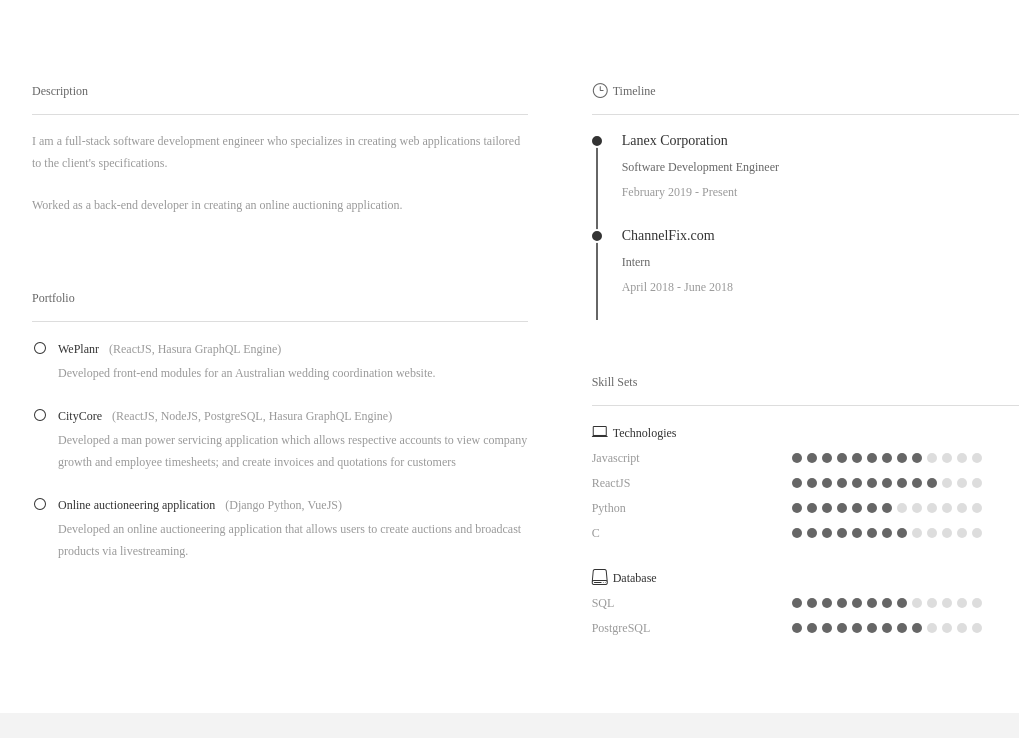
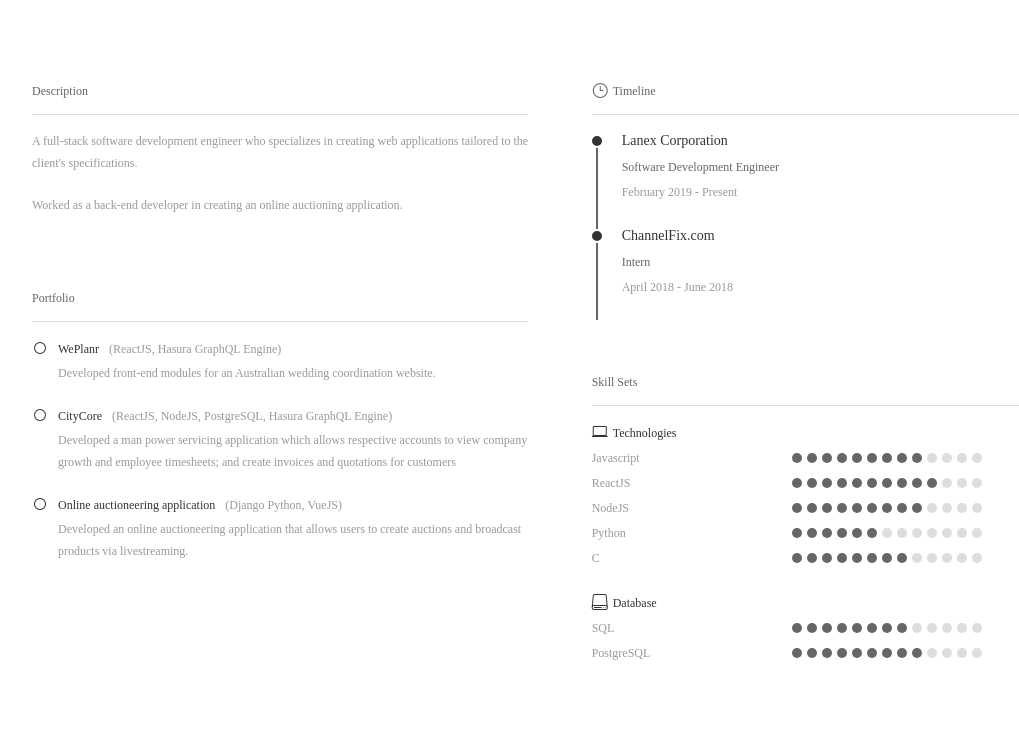
Before and after one commit to lanex-zairiel/lanex-zairiel.github.io, a plain HTML site: page index.html in a window 1280 px wide. Shown: the part 227-965 px from the top of the page, without its empty margins (80-1099 px from the left). Before the commit the page ends 940 px from the top, so only its background shows below. Drawn offline with Linux system fonts and the light colour scheme.

```diff
--- a/css/responsive.css
+++ b/css/responsive.css
@@ -13,8 +13,8 @@
 	.tip_avatar_con { background: url('../images/zai.jpg') no-repeat 20% center; background-size: 365px 480px;}
 	.tip_right { width: 45%; height: 460px; position: absolute; right: 0; top: 50%; margin: -230px 0 0; }
 	.info_content.over .desc { height: 0; margin: 0; }
-	.info_content.over .s5.curr { height: 474px }
-	.info_content.over .s4.curr { padding-top: 100px; height: 374px }
+	.info_content.over .s5.curr { height: 200px }
+	.info_content.over .s4.curr { padding-top: 100px; height: 100px }
 	.info_content.over .s3.curr { padding-top: 200px; height: 274px }
 	.info_content.over .s2.curr { padding-top: 300px; height: 174px }
 	.info_content.over .s1.curr { padding-top: 400px; height: 74px }
--- a/index.html
+++ b/index.html
@@ -48,6 +48,7 @@
                         <span>
                             <p><i aria-hidden="true" data-icon="&#xe01d;"></i>Lapu-lapu City, Cebu, Philippines, 6015</p>
                             <p><a href="javascript:;" class="tel_me"><i aria-hidden="true" data-icon="&#xe00b;"></i>zairiel@lanexus.com</a></p>
+                            <p><a href="javascript:;" class="tel_me"><i aria-hidden="true" data-icon="&#xe00b;"></i>zairiel@lanexau.com</a></p>
                         </span>
                     </div>
                 </div>
@@ -59,7 +60,7 @@
                     <div class="info_area info_left info_content">
 
                         <h5>Description</h5>
-                        <p class="desc s5">I am a full-stack software development engineer who specializes in creating web applications tailored to the client's specifications.</p>
+                        <p class="desc s5">A full-stack software development engineer who specializes in creating web applications tailored to the client's specifications.</p>
                         <p class="desc s4">Worked as a back-end developer in creating an online auctioning application. </p>
 
                         <h5>Portfolio</h5>
@@ -152,6 +153,23 @@
                                 <em></em>
                                 <em></em>
                             </dd>
+                        </dl><dl class="clearfix">
+                            <dt>NodeJS</dt>
+                            <dd>
+                                <b></b>
+                                <b></b>
+                                <b></b>
+                                <b></b>
+                                <b></b>
+                                <b></b>
+                                <b></b>
+                                <b></b>
+                                <b></b>
+                                <em></em>
+                                <em></em>
+                                <em></em>
+                                <em></em>
+                            </dd>
                         </dl>
                         <dl class="clearfix">
                             <dt>Python</dt>
@@ -162,7 +180,7 @@
                                 <b></b>
                                 <b></b>
                                 <b></b>
-                                <b></b>
+                                <em></em>
                                 <em></em>
                                 <em></em>
                                 <em></em>
```
